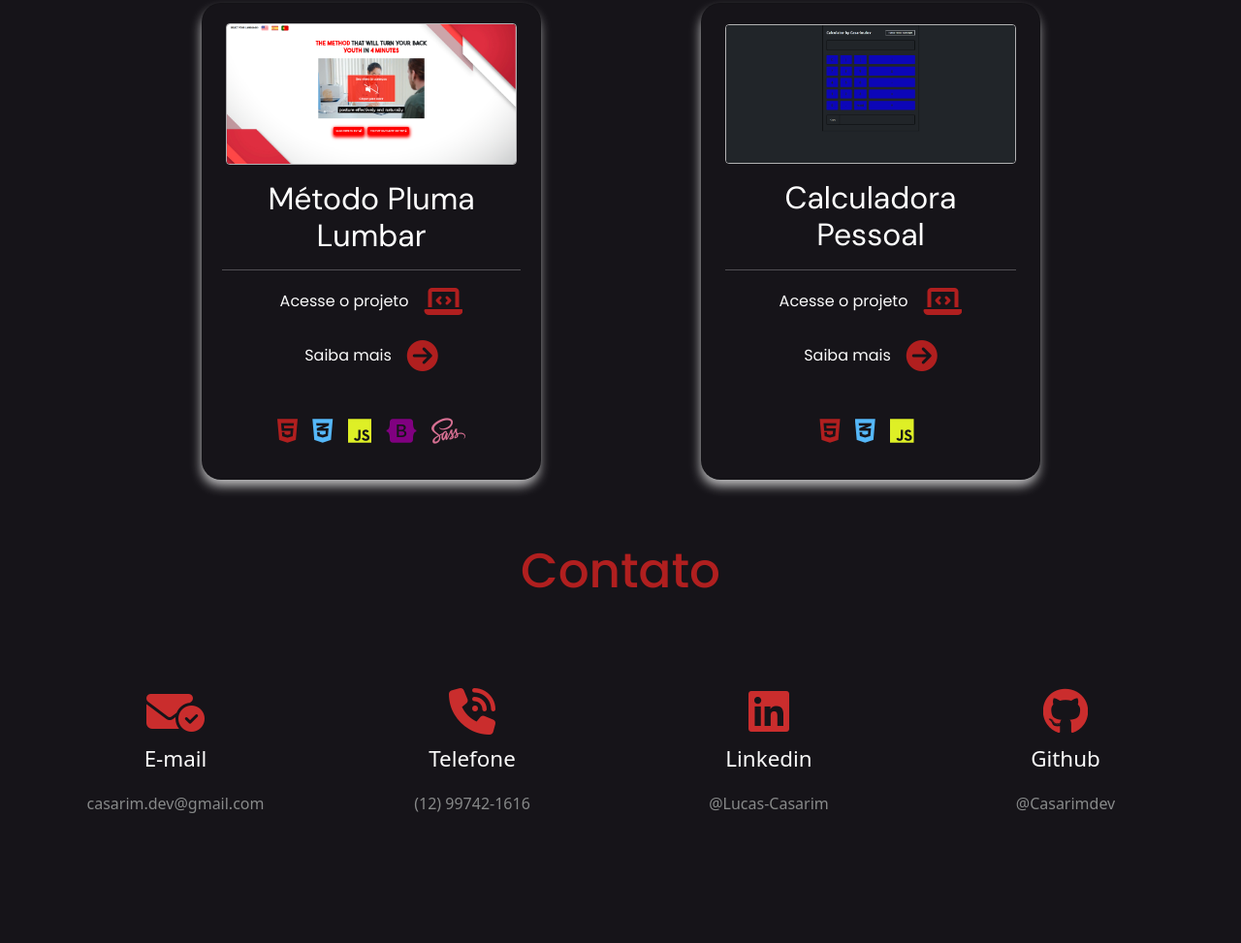
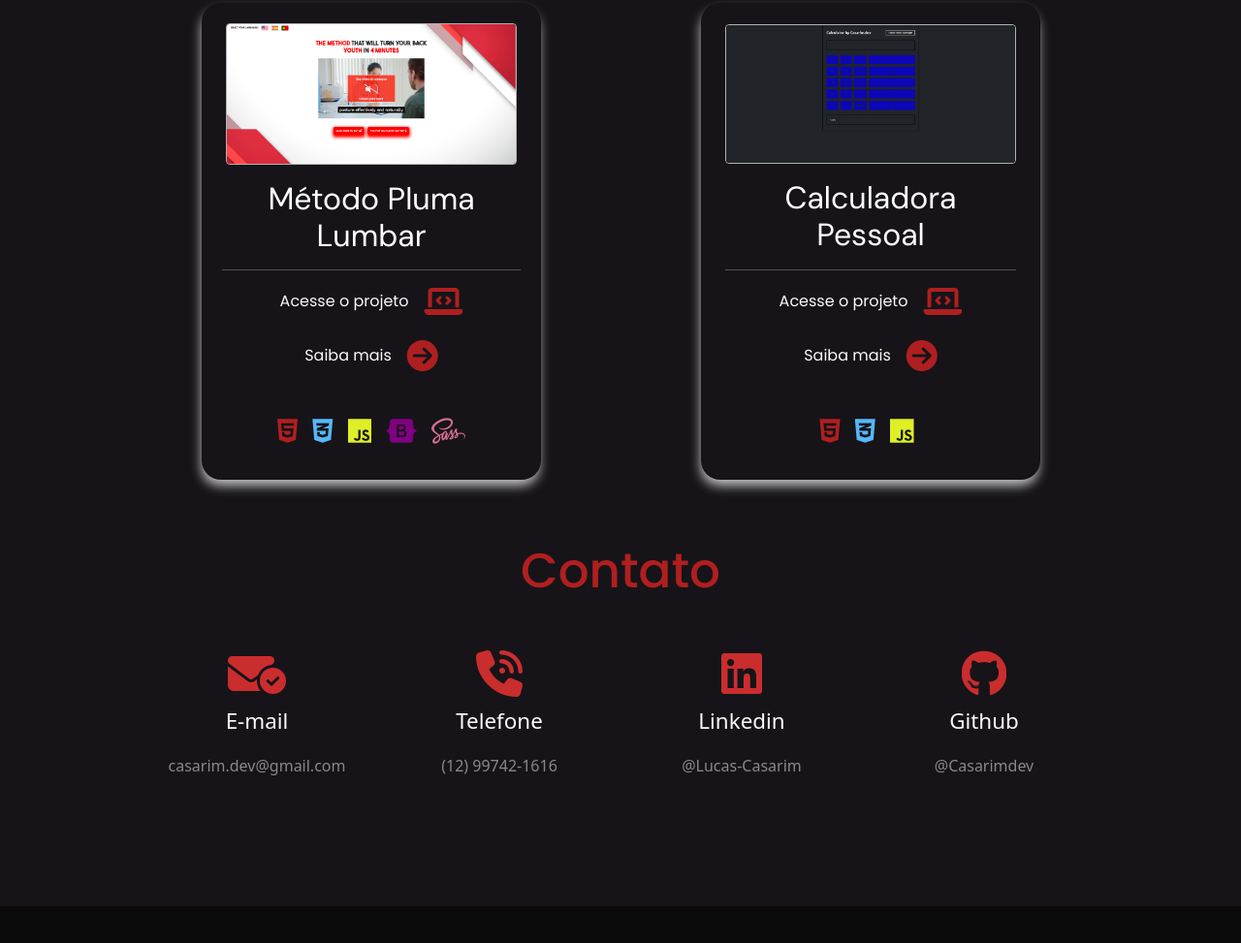
Before and after one commit to Casarimdev/MyProfile, a website: page pages/index.html in a window 1280 px wide. Shown: the part 3747-4720 px from the top of the page at 97% size. After the commit the page ends 4682 px from the top, so only its background shows below. Drawn offline with nearby package versions, Linux system fonts and the light colour scheme; a web font is replaced by a local one.

Commit message:
Update index.html

```diff
--- a/pages/index.html
+++ b/pages/index.html
@@ -419,11 +419,11 @@ linguagens ou enfrentar desafios e tarefas.
         </div>
     </div>
 
-    <h1 class="h1-middle pt-4 pb-4"
-    style="font-size: 50px; overflow: hidden; text-align: center; background-color: #161419; margin-bottom: 0 !important;"
-    data-aos="flip-down" data-aos-duration="1000" >Contato</h1>
     <!-- ENTRE EM CONTATO -->
-    <section class="contact-me" >
+    <section class="contact-me" id="contact">
+        <h1 class="h1-middle pt-4 pb-4"
+        style="font-size: 50px; overflow: hidden; text-align: center; background-color: #161419; margin-bottom: 0 !important;"
+        data-aos="flip-down" data-aos-duration="1000" >Contato</h1>
         <article class="icons-container">
             <a href="mailto:casarim.dev@gmail.com?subject=Estava%20navegando%20em%20seu%20site%20e%20gostaria%20de%20saber%20mais%20sobre...&body=Olá%20Casarim%20Dev!%0A%0AMe%20chamo:%20%0ASou%20da%20empresa:%20%0ATelefone%20de%20contato:%20%0AE%20gostaria%20de%20entrar%20em%20contato%20com%20você">
                 <div class="assets-contact">
```
